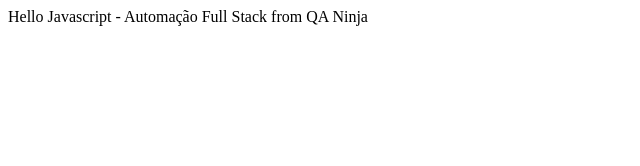
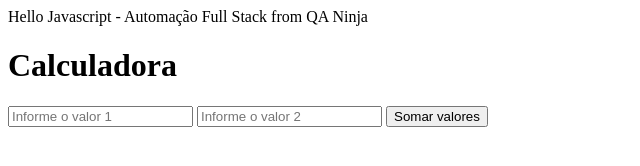
Before and after one commit to TiagoPereiraCruz/QANinja, a plain HTML site: page js4t/index.html in a window 1280 px wide. Shown: the whole page, without its empty margins (0-640 px from the left). Drawn offline with Linux system fonts and the light colour scheme.

Commit message:
Manipulando o DOM JS

```diff
--- a/js4t/index.html
+++ b/js4t/index.html
@@ -15,6 +15,17 @@
         console.log(welcome)
     </script> -->
 
+<h1>Calculadora</h1>
+
+<input type="text" id="numberOne" placeholder="Informe o valor 1">
+<input type="text" id="numberTwo" placeholder="Informe o valor 2">
+<button onclick="somaValores()">Somar valores</button>
+
+<div id="resultado">
+
+</div>
+
 <script type="text/javascript" src="main.js"></script>
+<script type="text/javascript" src="soma.js"></script>
 </body>
 </html>
--- /dev/null
+++ b/js4t/soma.js
@@ -0,0 +1,9 @@
+function somaValores() {
+    var n1 = document.getElementById("numberOne").value
+    var n2 = document.getElementById("numberTwo").value
+
+    var result = parseInt(n1) + parseInt(n2)
+    var divResultado = document.getElementById("resultado")
+    divResultado.append("O resultado da soma é: " + result)
+    console.log(result)
+}
```
